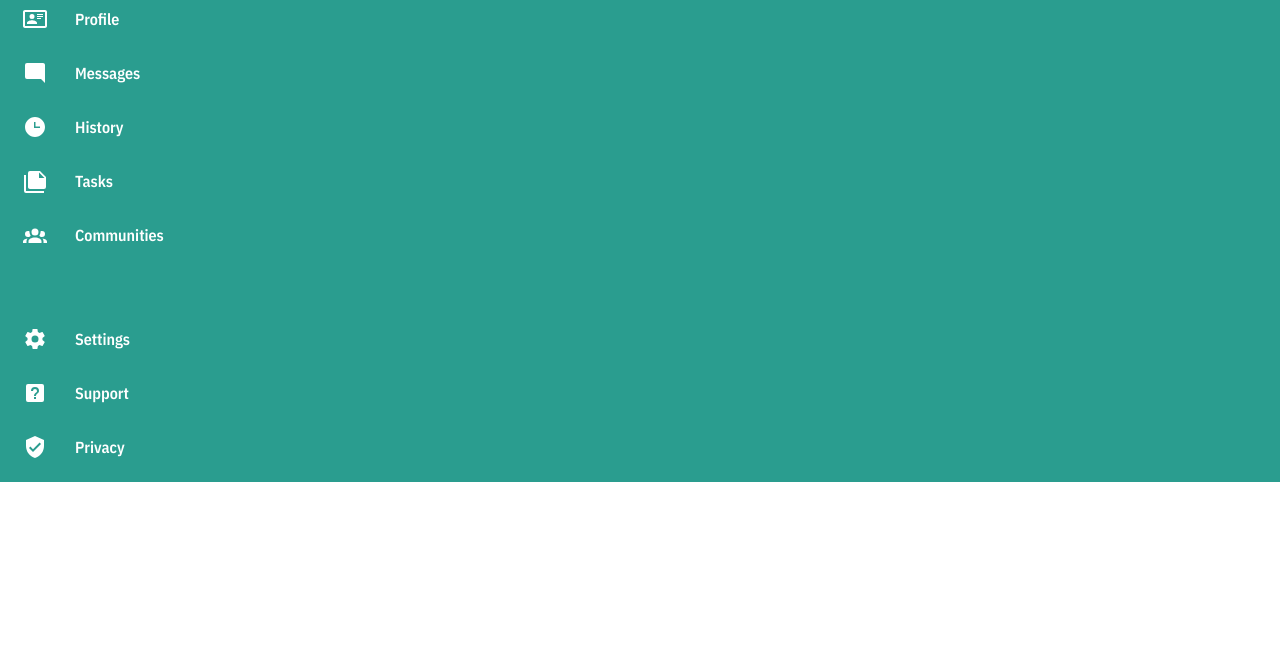
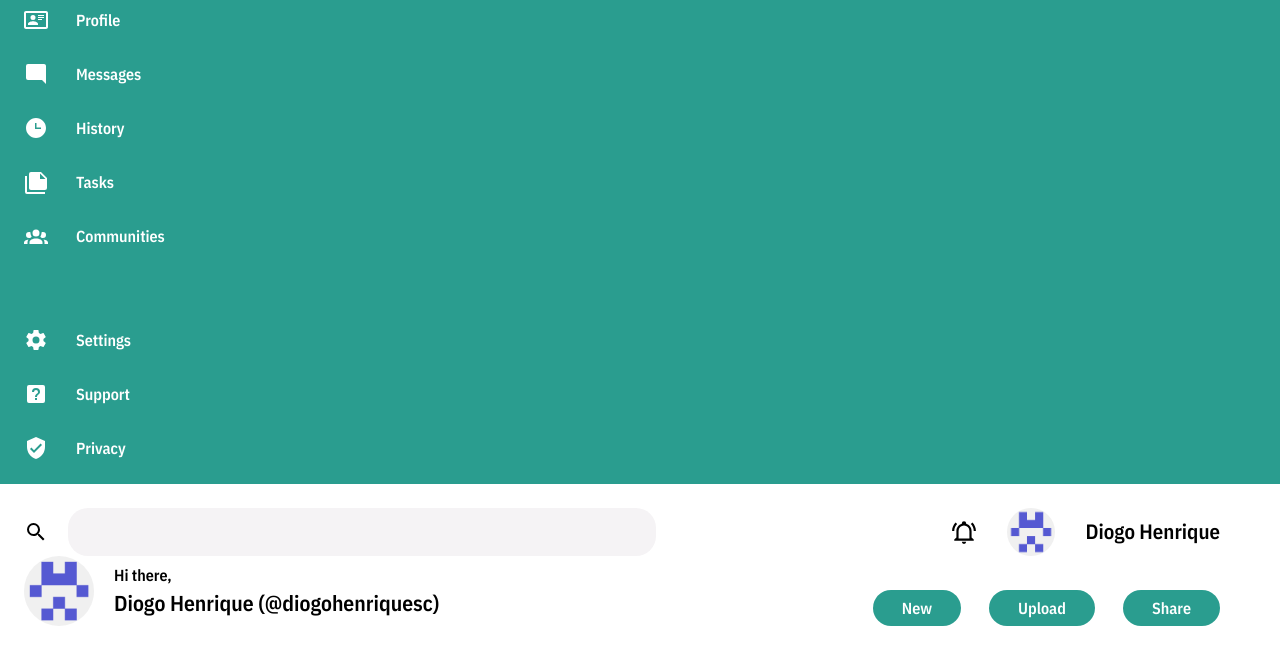
Before and after one commit to diogohenriquesc/odin-admin-dashboard, a plain HTML site: page index.html in a window 1280 px wide. Shown: the part 166-822 px from the top of the page. Before the commit the page ends 800 px from the top, so only its background shows below. Drawn offline with nearby package versions, Linux system fonts and the light colour scheme.

Commit message:
Finished header

```diff
--- a/css/style.css
+++ b/css/style.css
@@ -55,9 +55,15 @@ h6 {
   --clr-neutral: #fff;
 }
 
+body {
+  min-height: 100vh;
+  font-family: var(--ff-regular);
+  display: grid;
+}
+
 .sidebar {
   background-color: var(--bg-sidebar);
-  padding: 1.4375rem;
+  padding: 1.5rem;
   color: var(--clr-neutral);
   font-family: var(--ff-heading);
 }
@@ -99,3 +105,99 @@ h6 {
   width: 24px;
   fill: var(--clr-neutral);
 }
+
+.header {
+  background-color: var(--bg-header);
+  padding: 1.5rem 3.75rem 1.875rem 1.5rem;
+  display: grid;
+  grid-template-columns: repeat(1fr auto);
+  grid-template-rows: min-content 1fr;
+}
+
+.header__search {
+  display: flex;
+  gap: 1.25rem;
+  grid-area: 1 / 1 / 2 / 2;
+}
+
+.header__search-btn, .header__account-btn {
+  background: none;
+  border: none;
+  width: 26px;
+}
+
+.header__search-input {
+  border-radius: 1.25rem;
+  border: none;
+  background-color: var(--bg-main);
+  padding: 0 .9375rem;
+  width: 100%;
+}
+
+.header__account {
+  display: flex;
+  align-items: center;
+  gap: 1.875rem;
+  grid-area: 1 / 2 / 2 / 3;
+  justify-self: end;
+}
+
+.header__account-pp {
+  width: 3rem;
+  height: 3rem;
+  border-radius: 50%;
+}
+
+.header__account-name {
+  font-family: var(--ff-heading);
+  font-size: 1.3rem;
+}
+
+.header__intro {
+  display: flex;
+  align-items: center;
+  gap: 1.25rem;
+  grid-area: 2 / 1 / 3 / 2;
+  align-self: end;
+}
+
+.header__intro--pp {
+  width: 4.375rem;
+  height: 4.375rem;
+  border-radius: 50%;
+}
+
+.header__intro--text {
+  font-family: var(--ff-heading);
+}
+
+.header__intro--text span {
+  display: block;
+  font-size: 1.35rem;
+}
+
+.header__options {
+  display: flex;
+  align-items: center;
+  gap: 1.75rem;
+  grid-area: 2 / 2 / 3 / 3;
+  place-self: end;
+}
+
+.header__options-btn {
+  border: none;
+  border-radius: 1.875rem;
+  background-color: var(--bg-sidebar);
+  color: var(--clr-neutral);
+  font-family: var(--ff-heading);
+  padding: .3125rem 1.75rem;
+  cursor: pointer;
+  border: 1px solid transparent;
+  transition: all 200ms ease-in-out;
+}
+
+.header__options-btn:hover {
+  background-color: transparent;
+  border: 1px solid var(--bg-sidebar);
+  color: var(--bg-sidebar);
+}
--- a/index.html
+++ b/index.html
@@ -105,8 +105,34 @@
     </ul>
   </nav>
 
-  <header>
+  <header class="header">
+    <div class="header__search">
+      <button class="header__search-btn">
+        <img src="./images/search.svg" alt="search icon">
+      </button>
+      <input class="header__search-input" type="text">
+    </div>
+
+    <div class="header__account">
+      <button class="header__account-btn">
+        <img src="./images/bell.svg" alt="notifications icon">
+      </button>
+      <img class="header__account-pp" src="./images/pp.png" alt="profile picture">
+      <p class="header__account-name">Diogo Henrique</p>
+    </div>
+
+    <div class="header__intro">
+      <img class="header__intro--pp" src="./images/pp.png" alt="profile picture">
+        <p class="header__intro--text">Hi there, <span>Diogo Henrique (@diogohenriquesc)</span></p>
+    </div>
+
+    <div class="header__options">
+      <button class="header__options-btn">New</button>
+      <button class="header__options-btn">Upload</button>
+      <button class="header__options-btn">Share</button>
+    </div>
   </header>
+
   <main>
   </main>
 </body>
```
Also changed, not shown: images/pp.png (added).
